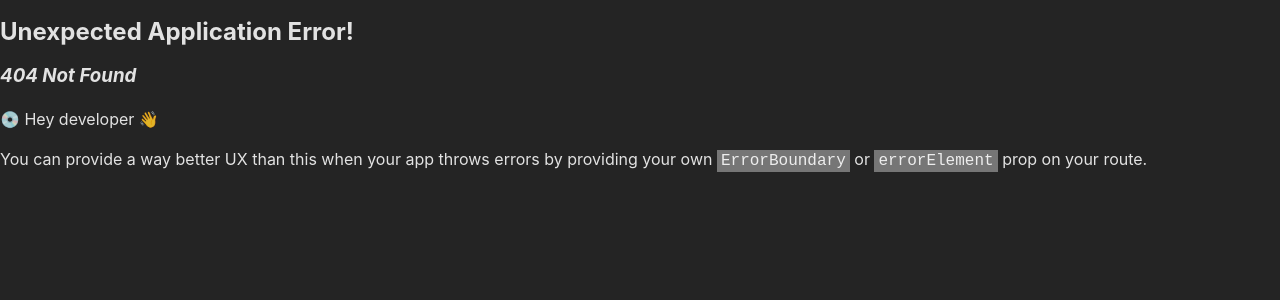
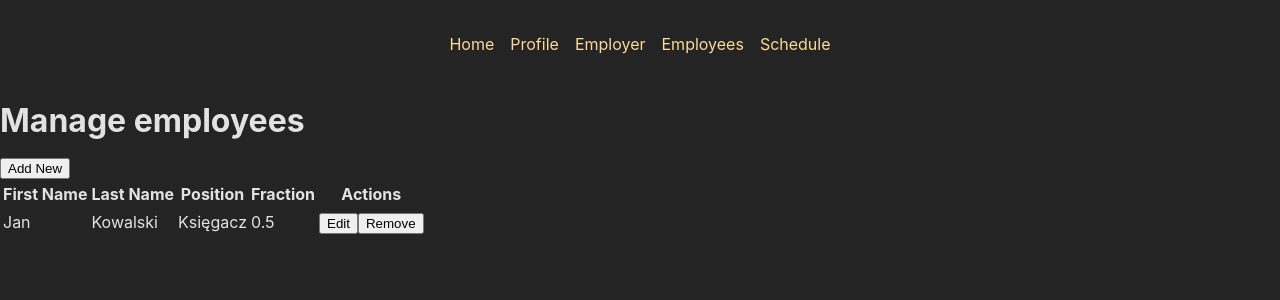
Before and after one commit to f1ction1/GeneratorGrafika, a React (Create React App) app in the folder frontend/: page /employees in a window 1280 px wide. Before the commit this address had no page. Shown: the top 300 px of the page. Built offline with nearby package versions, Linux system fonts and the light colour scheme.

Commit message:
add navigation

```diff
--- /dev/null
+++ b/frontend/src/components/MainNavigation.js
@@ -0,0 +1,30 @@
+import { Link } from 'react-router-dom';
+import classes from './MainNavigation.module.css';
+
+function MainNavigation() {
+    return (
+        <header className={classes.header}>
+            <nav className="bg-blue-600 p-4 text-white">
+                <ul className={classes.list}>
+                    <li>
+                        <Link to="/" className="hover:underline">Home</Link>
+                    </li>
+                    <li>
+                        <Link to="/profile" className="hover:underline">Profile</Link>
+                    </li>
+                    <li>
+                        <Link to="/employer" className="hover:underline">Employer</Link>
+                    </li>
+                    <li>
+                        <Link to="/employees" className="hover:underline">Employees</Link>
+                    </li>
+                    <li>
+                        <Link to="/schedule" className="hover:underline">Schedule</Link>
+                    </li>
+                </ul>
+            </nav>
+        </header>
+    )
+}
+
+export default MainNavigation;
--- /dev/null
+++ b/frontend/src/components/MainNavigation.module.css
@@ -0,0 +1,23 @@
+.header {
+    max-width: 60rem;
+    margin: auto;
+    padding: 2rem;
+    display: flex;
+    justify-content: center;
+}
+
+.list {
+    display: flex;
+    gap: 1rem;
+}
+
+.list a {
+    text-decoration: none;
+    color: var(--color-primary-400);
+}
+
+.list a:hover,
+.list a.active {
+    color: var(--color-primary-800);
+    text-decoration: underline;
+}
--- /dev/null
+++ b/frontend/src/pages/Employee.js
@@ -0,0 +1,81 @@
+import { useState } from "react";
+
+function EmployeesPage() {
+    const [employees, setEmployees] = useState([
+        { id: 1, firstName: "Jan", lastName: "Kowalski", position: "Księgacz", fraction: 0.5 },
+    ]);
+
+    const handleAdd = () => {
+        const newEmployee = {
+            id: Date.now(),
+            firstName: "New",
+            lastName: "Employee",
+            position: "Position",
+            fraction: 1.0,
+        };
+        setEmployees([...employees, newEmployee]);
+    };
+
+    const handleEdit = (id) => {
+        alert(`Edit employee with ID: ${id}`);
+    };
+
+    const handleRemove = (id) => {
+        setEmployees(employees.filter((e) => e.id !== id));
+    };
+
+    return (
+        <div className="flex flex-col items-center min-h-screen bg-gray-50 p-6">
+            <h1 className="text-3xl font-semibold mb-6">Manage employees</h1>
+
+            <div className="w-full max-w-4xl bg-white p-4 border border-gray-300 rounded-xl shadow-sm">
+                <div className="flex justify-end mb-3">
+                    <button
+                        onClick={handleAdd}
+                        className="bg-green-200 hover:bg-green-300 text-sm px-4 py-2 rounded"
+                    >
+                        Add New
+                    </button>
+                </div>
+
+                <table className="w-full border-collapse text-sm text-left">
+                    <thead>
+                        <tr className="bg-gray-100 border-b">
+                            <th className="p-2 border">First Name</th>
+                            <th className="p-2 border">Last Name</th>
+                            <th className="p-2 border">Position</th>
+                            <th className="p-2 border">Fraction</th>
+                            <th className="p-2 border">Actions</th>
+                        </tr>
+                    </thead>
+                    <tbody>
+                        {employees.map((emp) => (
+                            <tr key={emp.id} className="border-t">
+                                <td className="p-2 border">{emp.firstName}</td>
+                                <td className="p-2 border">{emp.lastName}</td>
+                                <td className="p-2 border">{emp.position}</td>
+                                <td className="p-2 border">{emp.fraction}</td>
+                                <td className="p-2 border space-x-2">
+                                    <button
+                                        onClick={() => handleEdit(emp.id)}
+                                        className="px-3 py-1 bg-blue-100 hover:bg-blue-200 rounded"
+                                    >
+                                        Edit
+                                    </button>
+                                    <button
+                                        onClick={() => handleRemove(emp.id)}
+                                        className="px-3 py-1 bg-red-100 hover:bg-red-200 rounded"
+                                    >
+                                        Remove
+                                    </button>
+                                </td>
+                            </tr>
+                        ))}
+                    </tbody>
+                </table>
+            </div>
+        </div>
+    );
+}
+
+export default EmployeesPage;
--- /dev/null
+++ b/frontend/src/pages/Employer.js
@@ -0,0 +1,48 @@
+import { useState } from "react";
+
+function EmployerPage() {
+    const [name, setName] = useState("");
+    const [address, setAddress] = useState("");
+
+    const handleEdit = () => {
+        alert(`Saved company:\nName: ${name}\nAddress: ${address}`);
+    };
+
+    return (
+        <div className="flex flex-col items-center justify-center min-h-screen bg-gray-50">
+            <h1 className="text-3xl font-semibold mb-6">Manage company data</h1>
+            <div className="border border-gray-300 rounded-xl p-6 bg-white shadow-sm w-96">
+                <h2 className="text-lg mb-4 text-center">Form to edit company data</h2>
+
+                <div className="flex flex-col mb-4">
+                    <label className="mb-1 text-sm">Company Name</label>
+                    <input
+                        type="text"
+                        className="border rounded px-3 py-2 w-full focus:outline-none focus:ring"
+                        value={name}
+                        onChange={(e) => setName(e.target.value)}
+                    />
+                </div>
+
+                <div className="flex flex-col mb-4">
+                    <label className="mb-1 text-sm">Address</label>
+                    <input
+                        type="text"
+                        className="border rounded px-3 py-2 w-full focus:outline-none focus:ring"
+                        value={address}
+                        onChange={(e) => setAddress(e.target.value)}
+                    />
+                </div>
+
+                <button
+                    onClick={handleEdit}
+                    className="px-4 py-2 border rounded bg-gray-100 hover:bg-gray-200 w-full"
+                >
+                    Edit
+                </button>
+            </div>
+        </div>
+    );
+}
+
+export default EmployerPage;
--- /dev/null
+++ b/frontend/src/pages/Profile.js
@@ -0,0 +1,46 @@
+import { useState } from "react";
+
+function ProfilePage() {
+    const [firstName, setFirstName] = useState("");
+    const [lastName, setLastName] = useState("");
+
+    const handleEdit = () => {
+        alert(`Saved: ${firstName} ${lastName}`);
+    };
+
+    return (
+        <div className="flex flex-col items-center justify-center min-h-screen bg-gray-50">
+            <h1 className="text-3xl font-semibold mb-6">Manage your Profile</h1>
+            <div className="border border-gray-300 rounded-xl p-6 bg-white shadow-sm">
+                <div className="flex flex-col mb-4">
+                    <label className="mb-1 text-sm">First Name</label>
+                    <input
+                        type="text"
+                        className="border rounded px-3 py-2 w-64 focus:outline-none focus:ring"
+                        value={firstName}
+                        onChange={(e) => setFirstName(e.target.value)}
+                    />
+                </div>
+
+                <div className="flex flex-col mb-4">
+                    <label className="mb-1 text-sm">Last Name</label>
+                    <input
+                        type="text"
+                        className="border rounded px-3 py-2 w-64 focus:outline-none focus:ring"
+                        value={lastName}
+                        onChange={(e) => setLastName(e.target.value)}
+                    />
+                </div>
+
+                <button
+                    onClick={handleEdit}
+                    className="px-4 py-2 border rounded bg-gray-100 hover:bg-gray-200"
+                >
+                    Edit
+                </button>
+            </div>
+        </div>
+    );
+}
+
+export default ProfilePage;
--- /dev/null
+++ b/frontend/src/pages/Root.js
@@ -0,0 +1,13 @@
+import { Outlet } from "react-router-dom";
+
+import MainNavigation from "../components/MainNavigation";
+import classes from "./Root.module.css";
+
+function RootLoyout() {
+    return <>
+        <MainNavigation />
+        <Outlet />
+    </>;
+}
+
+export default RootLoyout;
--- /dev/null
+++ b/frontend/src/pages/Root.module.css
@@ -0,0 +1,4 @@
+.content {
+    margin: 2rem auto;
+    text-align: center;
+}
--- /dev/null
+++ b/frontend/src/pages/Schedule.js
@@ -0,0 +1,5 @@
+function SchedulePage() {
+  return <h1>My Home Page</h1>;
+}
+
+export default SchedulePage;
```
Also changed, not shown: frontend/src/App.js (+17 -1 lines).
